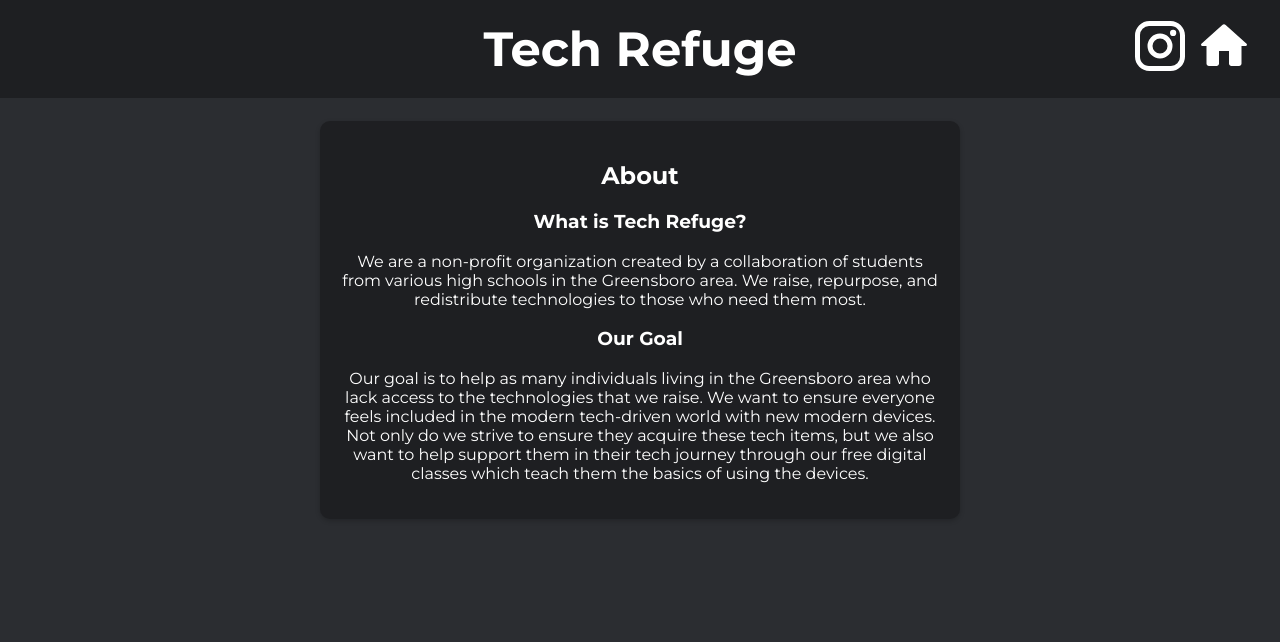
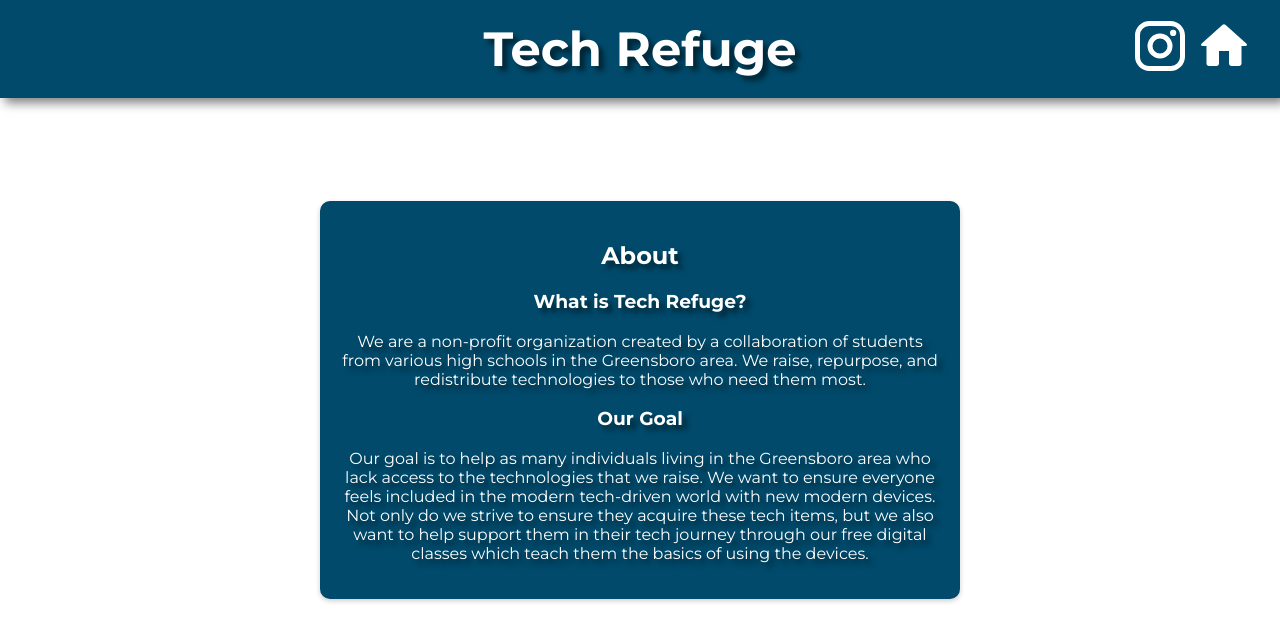
Before and after one commit to techrefuge/Tech-Refuge, a plain HTML site: page about.html in a window 1280 px wide. Drawn offline with Linux system fonts and the light colour scheme.

Commit message:
Update aboutstyle.css

```diff
--- a/aboutstyle.css
+++ b/aboutstyle.css
@@ -3,37 +3,43 @@ body {
     margin: 0;
     padding: 0;
     box-sizing: border-box;
-    background-color: #2b2d31;
+    background-color: white;
 }
 
 a {
     color: white;
     text-decoration: none;
+    text-shadow: 5px 5px 5px rgba(0, 0, 0, 0.5);
 }
 
 h2 {
     color: white;
+    text-shadow: 5px 5px 5px rgba(0, 0, 0, 0.5);
 }
 
 h3 {
     color: white;
+    text-shadow: 5px 5px 5px rgba(0, 0, 0, 0.5);
 }
 
 p {
     color: white;
+    text-shadow: 5px 5px 5px rgba(0, 0, 0, 0.5);
 }
 
 header {
     text-align: center;
     padding: 20px;
-    background-color: #1e1f22;
+    background-color:#014a6b;
+    box-shadow: 5px 5px 10px rgba(0, 0, 0, 0.5)
 }
 
 header h1 {
     margin: 0;
     font-size: 3rem;
     color: white;
-    display: inline-block
+    display: inline-block;
+    text-shadow: 5px 5px 5px rgba(0, 0, 0, 0.5);
 }
 
 .instagram {
@@ -67,13 +73,14 @@ header h1 {
 }
 
 .box {
-    background-color:  #1e1f22;
+    background-color:#014a6b;
+    box-shadow: 7px 7px 10px rgba(0, 0, 0, 0.5);
     padding: 20px;
     border-radius: 10px;
     box-shadow: 0 2px 5px rgba(0, 0, 0, 0.2);
     text-align: center;
     position: absolute;
-    top: 40%;
+    top: 50%;
     left: 50%;
     transform: translate(-50%, -50%);
 }
```
